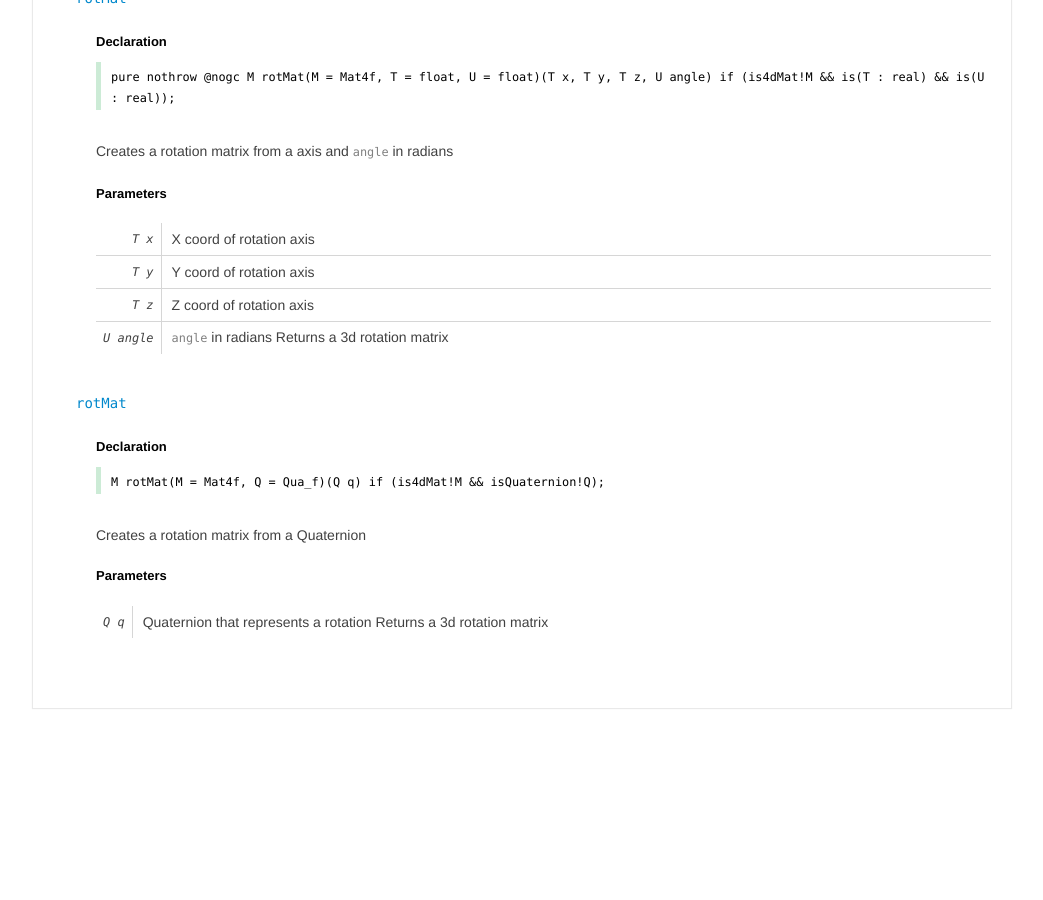
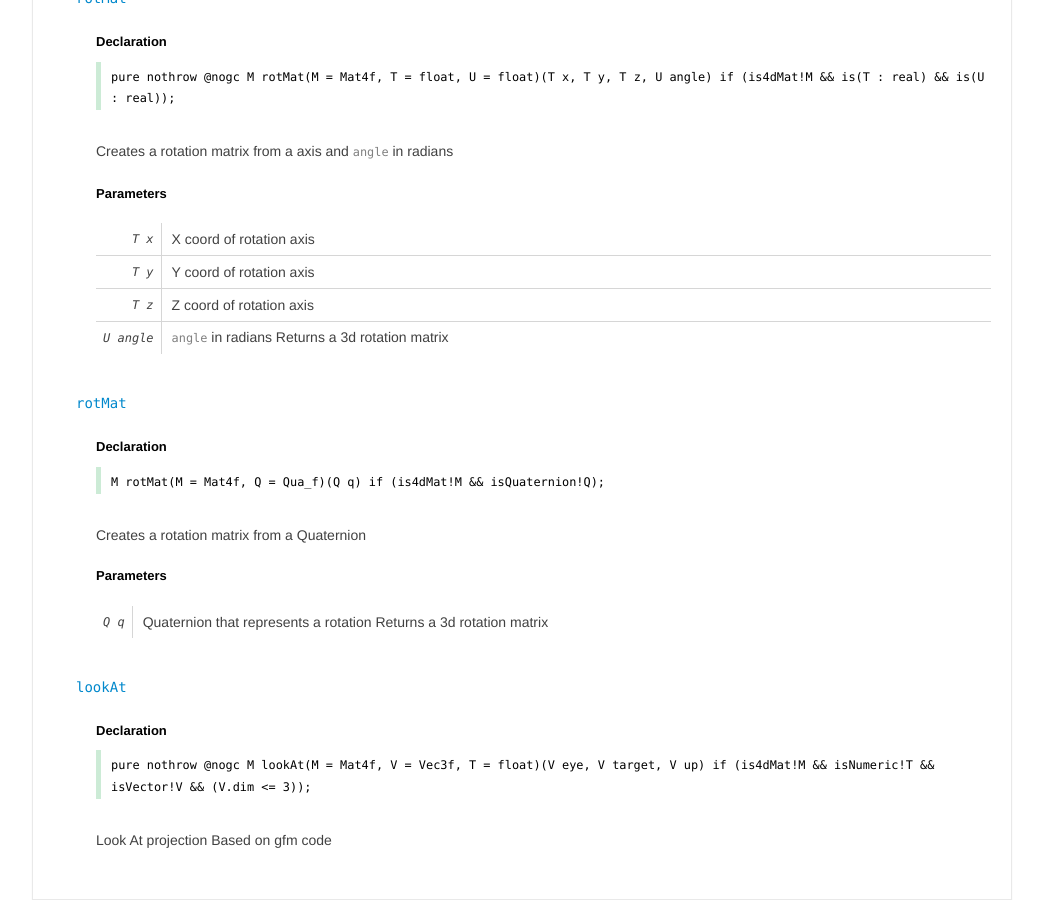
Before and after one commit to Zardoz89/zmath, a Jekyll site: the page docs/math3d.html, which Jekyll copies as it is, in a window 1280 px wide and 900 px high, scrolled down 3472 px. Shown: the whole window, without its empty margins (118-1161 px from the left). Built offline with Jekyll 4.4.1, drawn with Linux system fonts in a browser that asks for light colours; before the commit the page ends 4181 px from its top, so only the background shows below that; some of the changed text lies outside the part shown.

Commit message:
Updated autogenerated docs

```diff
--- a/docs/math3d.html
+++ b/docs/math3d.html
@@ -1420,6 +1420,39 @@
 
 </div>
 
+</li><li class="ddoc_member">
+  <div class="ddoc_member_header">
+  <div class="ddoc_header_anchor">
+  <a href="#lookAt" id="lookAt"><code class="code">lookAt</code></a>
+</div>
+</div><div class="ddoc_decl">
+  <section class="section">
+    <div class="declaration">
+      <h4>Declaration</h4>
+      <div class="dlang">
+        <p class="para">
+          <code class="code">
+            <span class="ddoc_anchor" id="lookAt"></span>pure nothrow @nogc M <code class="code">lookAt</code>(M = Mat4f, V = Vec3f, T = float)(V <code class="code">eye</code>, V <code class="code">target</code>, V <code class="code">up</code>) if (is4dMat!M &amp;&amp; isNumeric!T &amp;&amp; isVector!V &amp;&amp; (V.dim &lt;= 3));
+
+          </code>
+        </p>
+      </div>
+    </div>
+  </section>
+</div>
+<div class="ddoc_decl">
+  <section class="section ddoc_sections">
+  <div class="ddoc_summary">
+  <p class="para">
+    Look At projection
+ Based on gfm code
+  </p>
+</div>
+
+</section>
+
+</div>
+
 </li>
 </ul>
   </div>
--- a/docs/matrix.html
+++ b/docs/matrix.html
@@ -1010,7 +1010,7 @@
       <div class="dlang">
         <p class="para">
           <code class="code">
-            <span class="ddoc_anchor" id="Matrix.opIndexAssign"></span>@nogc void <code class="code">opIndexAssign</code>(K)(K <code class="code">c</code>, size_t <code class="code">row</code>, size_t <code class="code">col</code>) if (is(K : real));
+            <span class="ddoc_anchor" id="Matrix.opIndexAssign"></span>@nogc void <code class="code">opIndexAssign</code>(K)(K <code class="code">val</code>, size_t <code class="code">row</code>, size_t <code class="code">col</code>) if (is(K : real));
 
           </code>
         </p>
--- a/docs/vector.html
+++ b/docs/vector.html
@@ -2558,7 +2558,7 @@ std.math : <code class="code">approxEqual</code>
       <div class="dlang">
         <p class="para">
           <code class="code">
-            <span class="ddoc_anchor" id="Vector.toString"></span>string <code class="code">toString</code>();
+            <span class="ddoc_anchor" id="Vector.toString"></span>const string <code class="code">toString</code>();
 
           </code>
         </p>
```
Also changed, not shown: other parts of docs/math3d.html (+1 -1 lines).
